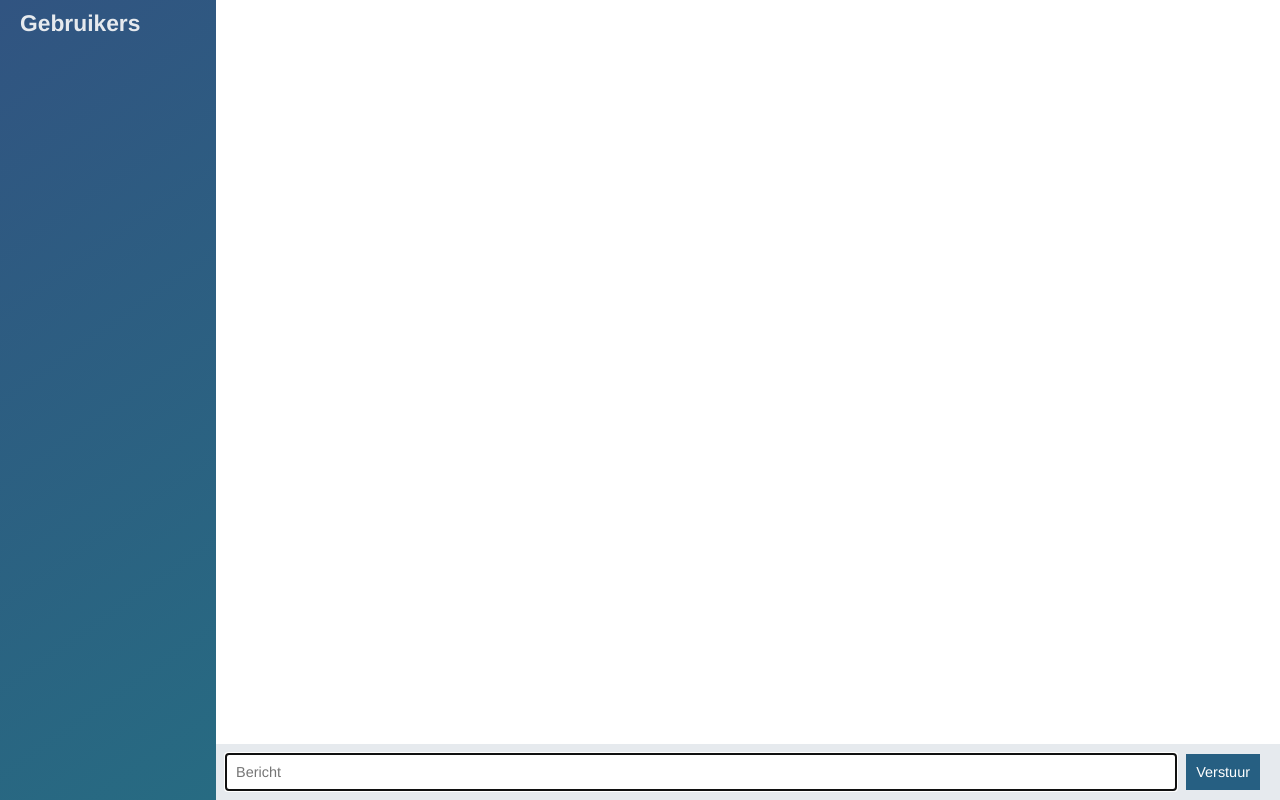
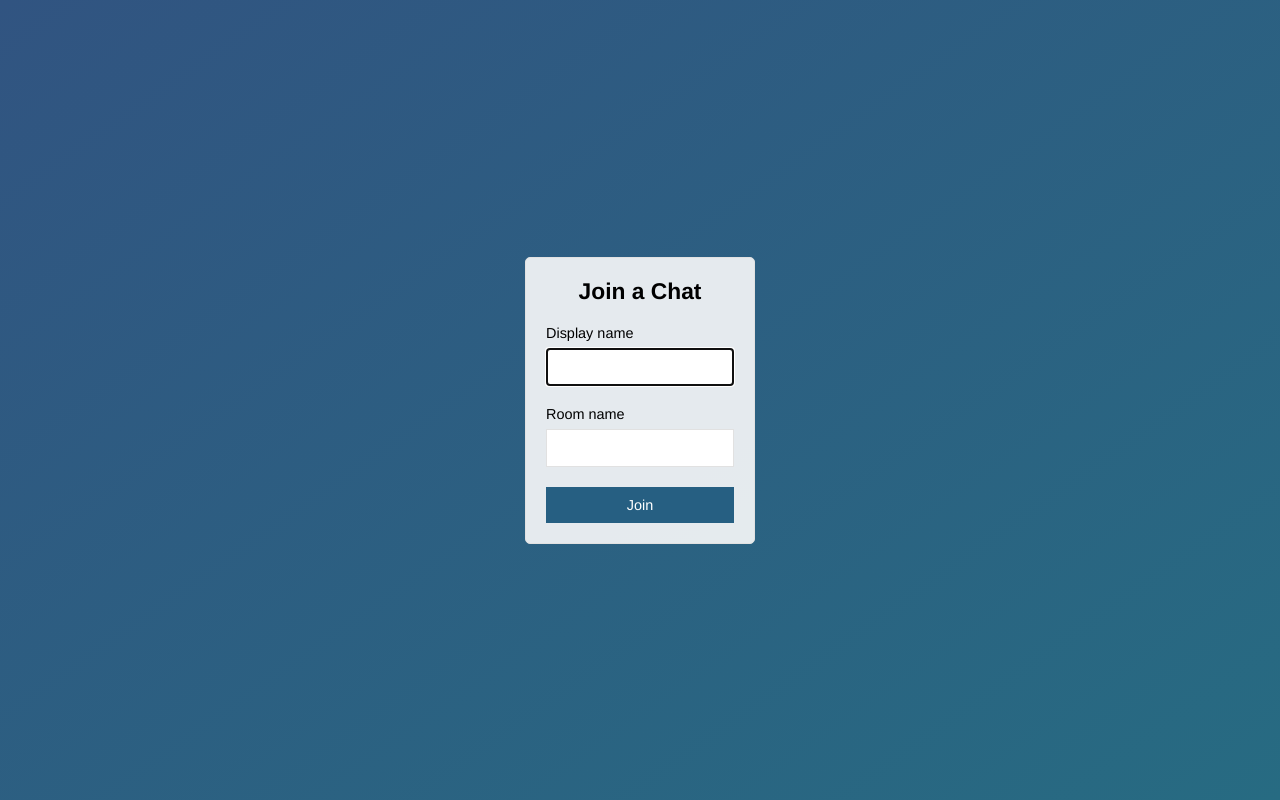
Before and after one commit to inovux/node-chat-app, a website: page public/index.html in a window 1280 px wide. Drawn offline with nearby package versions, Linux system fonts and the light colour scheme; no server answers.

Commit message:
Add join page that submits to chat.html

```diff
--- a/public/index.html
+++ b/public/index.html
@@ -3,47 +3,30 @@
 <html>
 <head>
   <meta charset="utf-8">
+  <title>Join | ChatApp</title>
+  <meta name="viewport" content="width=device-width, initial-scale=1, user-scalable=no">
   <link rel="stylesheet" href="/css/styles.css">
 </head>
 
-<body class="chat">
-
-  <div class="chat__sidebar">
-    <h3>Gebruikers</h3>
-    <div id="users"></div>
+<body class="centered-form">
+  <div class="centered-form__form">
+    <form action="/chat.html">
+      <div class="form-field">
+        <h3>Join a Chat</h3>
+      </div>
+      <div class="form-field">
+        <label>Display name</label>
+        <input type="text" name="name" autofocus>
+      </div>
+      <div class="form-field">
+        <label>Room name</label>
+        <input type="text" name="room">
+      </div>
+      <div class="form-field">
+        <button>Join</button>
+      </div>
+    </form>
   </div>
-
-  <div class="chat__main">
-    <ol id="messages" class="chat__messages"></ol>
-
-    <div class="chat__footer">
-      <form id="message-form">
-        <input name="message" type="text" placeholder="Bericht" autofocus autocomplete="off"/>
-        <button>Verstuur</button>
-      </form>
-    </div>
-  </div>
-
-<script id="message-template" type="text/template">
-  <li class="message">
-    <div class="message__title">
-      <h4>{{from}}</h4>
-      <span>{{createdAt}}</span>
-    </div>
-    <div class="message__body">
-      <p>{{text}}</p>
-    </div>
-  </li>
-</script>
-
-<script src="/socket.io/socket.io.js"></script>
-<script
-  src="https://code.jquery.com/jquery-3.2.1.min.js"
-  integrity="sha256-hwg4gsxgFZhOsEEamdOYGBf13FyQuiTwlAQgxVSNgt4="
-  crossorigin="anonymous"></script>
-<script src="/js/libs/moment.js"></script>
-<script src="/js/libs/mustache.js"></script>
-<script src="/js/index.js"></script>
 </body>
 
 </html>
```
Also changed, not shown: public/chat.html (added, +51 -0 lines), public/js/chat.js (renamed from public/js/index.js).
